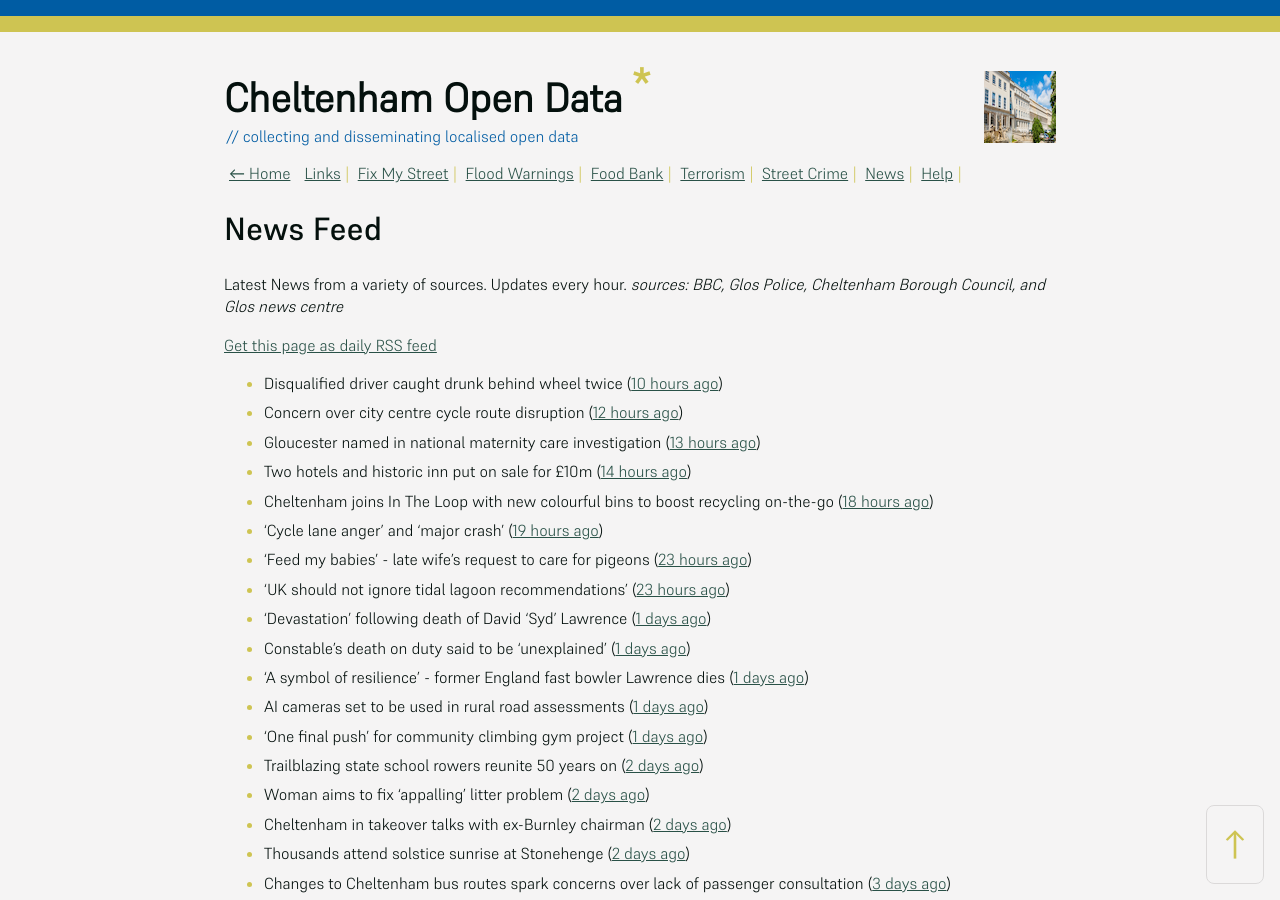
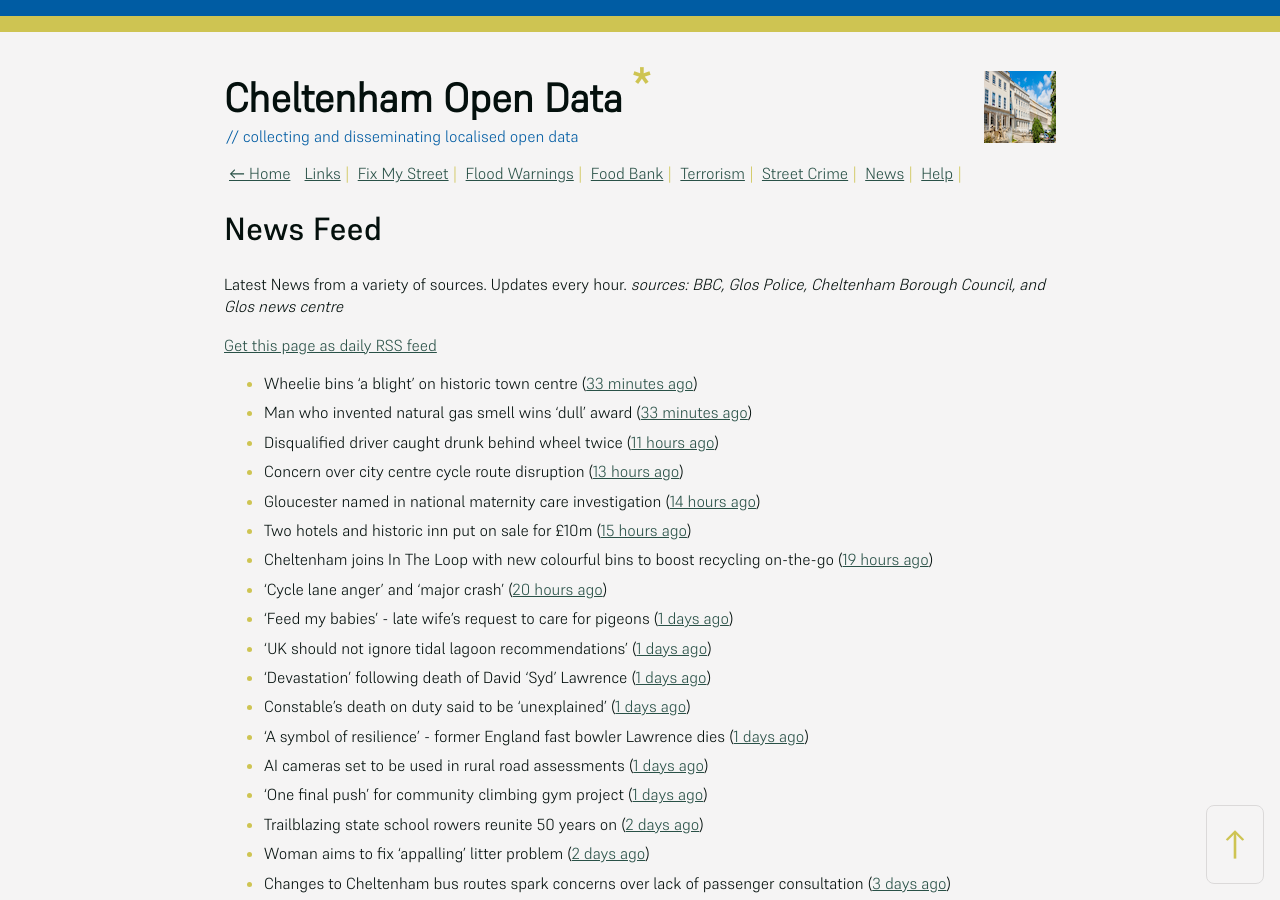
Before and after one commit to mat-0/cheltenham-open-data, a Jekyll site: the page built from _pages/news.md, in a window 1280 px wide and 900 px high. Built offline with Jekyll 4.4.1, drawn with Linux system fonts in a browser that asks for light colours.

Commit message:
Updated 2025-06-24 05:57:51

```diff
--- a/_pages/news.md
+++ b/_pages/news.md
@@ -12,14 +12,16 @@ _sources: BBC, Glos Police, Cheltenham Borough Council, and Glos news centre_
 [Get this page as daily RSS feed](/daily.rss)
 
 <!-- news_marker starts -->
-- Disqualified driver caught drunk behind wheel twice ([10 hours ago](https://www.bbc.com/news/articles/c0k75jkm43zo))
-- Concern over city centre cycle route disruption ([12 hours ago](https://www.bbc.com/news/articles/cdez9y99k77o))
-- Gloucester named in national maternity care investigation ([13 hours ago](https://www.bbc.com/news/articles/c994x95yygyo))
-- Two hotels and historic inn put on sale for £10m ([14 hours ago](https://www.bbc.com/news/articles/c5y0vl7v84xo))
-- Cheltenham joins In The Loop with new colourful bins to boost recycling on-the-go ([18 hours ago](https://www.cheltenham.gov.uk/news/article/3022/cheltenham_joins_in_the_loop_with_new_colourful_bins_to_boost_recycling_on-the-go))
-- 'Cycle lane anger' and 'major crash' ([19 hours ago](https://www.bbc.com/news/articles/cy0w90d8dn6o))
-- 'Feed my babies' - late wife's request to care for pigeons ([23 hours ago](https://www.bbc.com/news/videos/cn5kz4470rqo))
-- 'UK should not ignore tidal lagoon recommendations' ([23 hours ago](https://www.bbc.com/news/articles/cvgd5ey411mo))
+- Wheelie bins 'a blight' on historic town centre ([33 minutes ago](https://www.bbc.com/news/articles/cn86y7dq8yeo))
+- Man who invented natural gas smell wins 'dull' award ([33 minutes ago](https://www.bbc.com/news/articles/cpw74x57p8po))
+- Disqualified driver caught drunk behind wheel twice ([11 hours ago](https://www.bbc.com/news/articles/c0k75jkm43zo))
+- Concern over city centre cycle route disruption ([13 hours ago](https://www.bbc.com/news/articles/cdez9y99k77o))
+- Gloucester named in national maternity care investigation ([14 hours ago](https://www.bbc.com/news/articles/c994x95yygyo))
+- Two hotels and historic inn put on sale for £10m ([15 hours ago](https://www.bbc.com/news/articles/c5y0vl7v84xo))
+- Cheltenham joins In The Loop with new colourful bins to boost recycling on-the-go ([19 hours ago](https://www.cheltenham.gov.uk/news/article/3022/cheltenham_joins_in_the_loop_with_new_colourful_bins_to_boost_recycling_on-the-go))
+- 'Cycle lane anger' and 'major crash' ([20 hours ago](https://www.bbc.com/news/articles/cy0w90d8dn6o))
+- 'Feed my babies' - late wife's request to care for pigeons ([1 days ago](https://www.bbc.com/news/videos/cn5kz4470rqo))
+- 'UK should not ignore tidal lagoon recommendations' ([1 days ago](https://www.bbc.com/news/articles/cvgd5ey411mo))
 - 'Devastation' following death of David 'Syd' Lawrence ([1 days ago](https://www.bbc.com/news/articles/cvg9r0j5g08o))
 - Constable's death on duty said to be 'unexplained' ([1 days ago](https://www.bbc.com/news/articles/c39z0d12k88o))
 - 'A symbol of resilience' - former England fast bowler Lawrence dies ([1 days ago](https://www.bbc.com/sport/cricket/articles/c07d973k0zzo))
@@ -27,8 +29,6 @@ _sources: BBC, Glos Police, Cheltenham Borough Council, and Glos news centre_
 - 'One final push' for community climbing gym project ([1 days ago](https://www.bbc.com/news/articles/cx2v55q5kpeo))
 - Trailblazing state school rowers reunite 50 years on ([2 days ago](https://www.bbc.com/news/articles/ce9xgerg0n5o))
 - Woman aims to fix 'appalling' litter problem ([2 days ago](https://www.bbc.com/news/articles/cqjq05rv191o))
-- Cheltenham in takeover talks with ex-Burnley chairman ([2 days ago](https://www.bbc.com/sport/football/articles/ckg3v5135meo))
-- Thousands attend solstice sunrise at Stonehenge ([2 days ago](https://www.bbc.com/news/articles/cg75gp1y233o))
 - Changes to Cheltenham bus routes spark concerns over lack of passenger consultation ([3 days ago](https://gloucesternewscentre.co.uk/changes-to-cheltenham-bus-routes-spark-concerns-over-lack-of-passenger-consultation/))
 - How long will the hot weather last in Gloucestershire? ([3 days ago](https://www.bbc.co.uk/sounds/play/p0lkf1rq))
 - Architect and freemason honoured with blue plaque on masonic hall he built ([4 days ago](https://gloucesternewscentre.co.uk/architect-and-freemason-honoured-with-blue-plaque-on-masonic-hall-he-built/))
```
Also changed, not shown: _data/flood.json (+4 -4 lines), index.md (+4 -4 lines).
